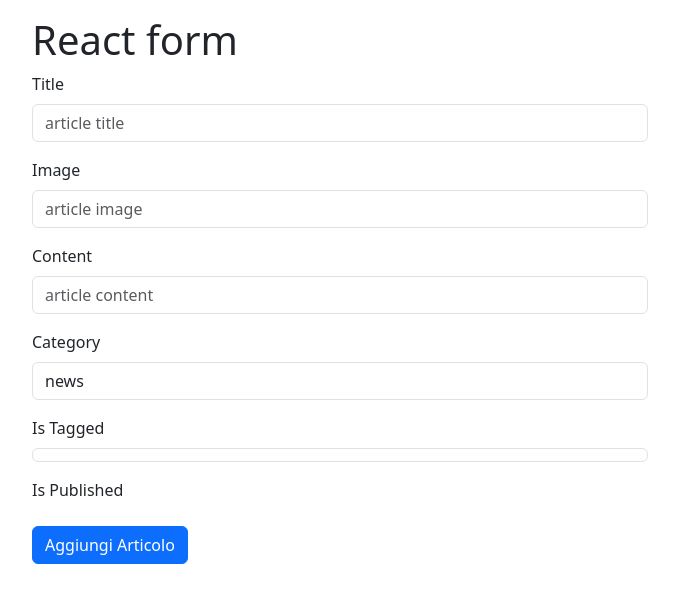
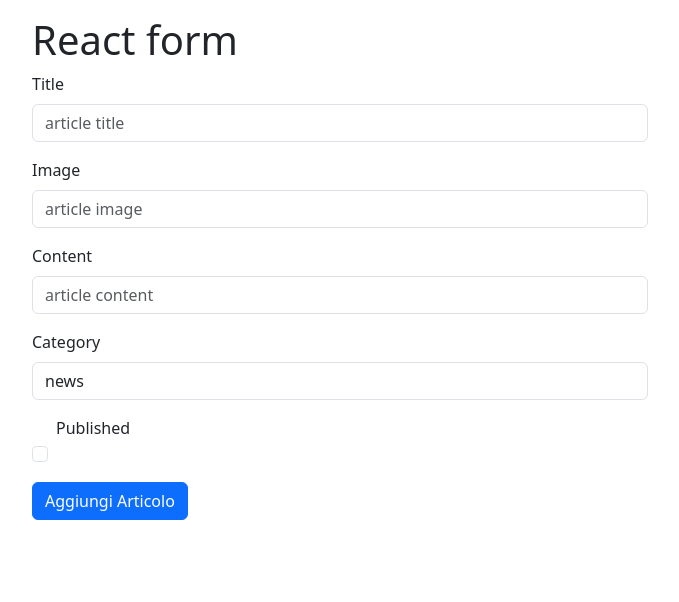
Before and after one commit to Alberto-Monaco/react-form-multifield, a React (Vite) app: page / in a window 1280 px wide. Shown: the top 602 px of the page, without its empty margins (300-979 px from the left). Built offline with nearby package versions, Linux system fonts and the light colour scheme.

Commit message:
add form result

```diff
--- a/src/App.jsx
+++ b/src/App.jsx
@@ -5,11 +5,22 @@ const initialFormData = {
 	image: '',
 	content: '',
 	category: 'news',
-	isTagged: false
+	published: false
 }
 function App() {
 	const [formData, setFormData] = useState(initialFormData)
 	const [articles, setArticles] = useState([])
+
+	function handleFormField(e) {
+		//console.log(e.target);
+
+		const value = e.target.type === 'checkbox' ? e.target.checked : e.target.value
+
+		setFormData({
+			...formData,
+			[e.target.name]: value
+		})
+	}
 
 	function addArticle(e) {
 		e.preventDefault()
@@ -41,7 +52,7 @@ function App() {
 							className='form-control'
 							placeholder='article title'
 							value={formData.title}
-							onChange={(e) => setFormData({ ...formData, title: e.target.value })}
+							onChange={handleFormField}
 						/>
 					</div>
 					<div className='mb-3'>
@@ -56,7 +67,7 @@ function App() {
 							className='form-control'
 							placeholder='article image'
 							value={formData.image}
-							onChange={(e) => setFormData({ ...formData, image: e.target.value })}
+							onChange={handleFormField}
 						/>
 					</div>
 					<div className='mb-3'>
@@ -71,7 +82,7 @@ function App() {
 							className='form-control'
 							placeholder='article content'
 							value={formData.content}
-							onChange={(e) => setFormData({ ...formData, content: e.target.value })}
+							onChange={handleFormField}
 						/>
 					</div>
 					<div className='mb-3'>
@@ -86,29 +97,25 @@ function App() {
 							className='form-control'
 							placeholder='article category'
 							value={formData.category}
-							onChange={(e) => setFormData({ ...formData, category: e.target.value })}
+							onChange={handleFormField}
 						/>
 					</div>
 					<div className='mb-3'>
-						<label htmlFor='isTagged' className='form-label'>
-							Is Tagged
+						<label htmlFor='published' className='form-check'>
+							Published
 						</label>
 
 						<input
 							type='checkbox'
-							name='isTagged'
-							id='isTagged'
-							className='form-control'
-							placeholder='article isTagged'
-							value={formData.isTagged}
-							onChange={(e) => setFormData({ ...formData, isTagged: e.target.value })}
+							name='published'
+							id='published'
+							className='form-check-input'
+							placeholder='article published'
+							value={formData.published}
+							onChange={handleFormField}
 						/>
 					</div>
-					<div className='mb-3'>
-						<label htmlFor='isPublished' className='form-label'>
-							Is Published
-						</label>
-					</div>
+
 					<button type='submit' className='btn btn-primary'>
 						Aggiungi Articolo
 					</button>
@@ -119,6 +126,9 @@ function App() {
 						<li key={index} className='list-group-item d-flex justify-content-between align-items-center'>
 							{article.title}
 							<div className='d-flex'>
+								<img src={article.image} alt={article.title} style={{ maxWidth: '200px' }} />
+								<span>Categoria: {article.category} </span>
+								{article.published && <span>Pubblicato</span>}
 								<button className='btn btn-danger' data-index={index} onClick={deleteArticle}>
 									🗑️
 								</button>
```
